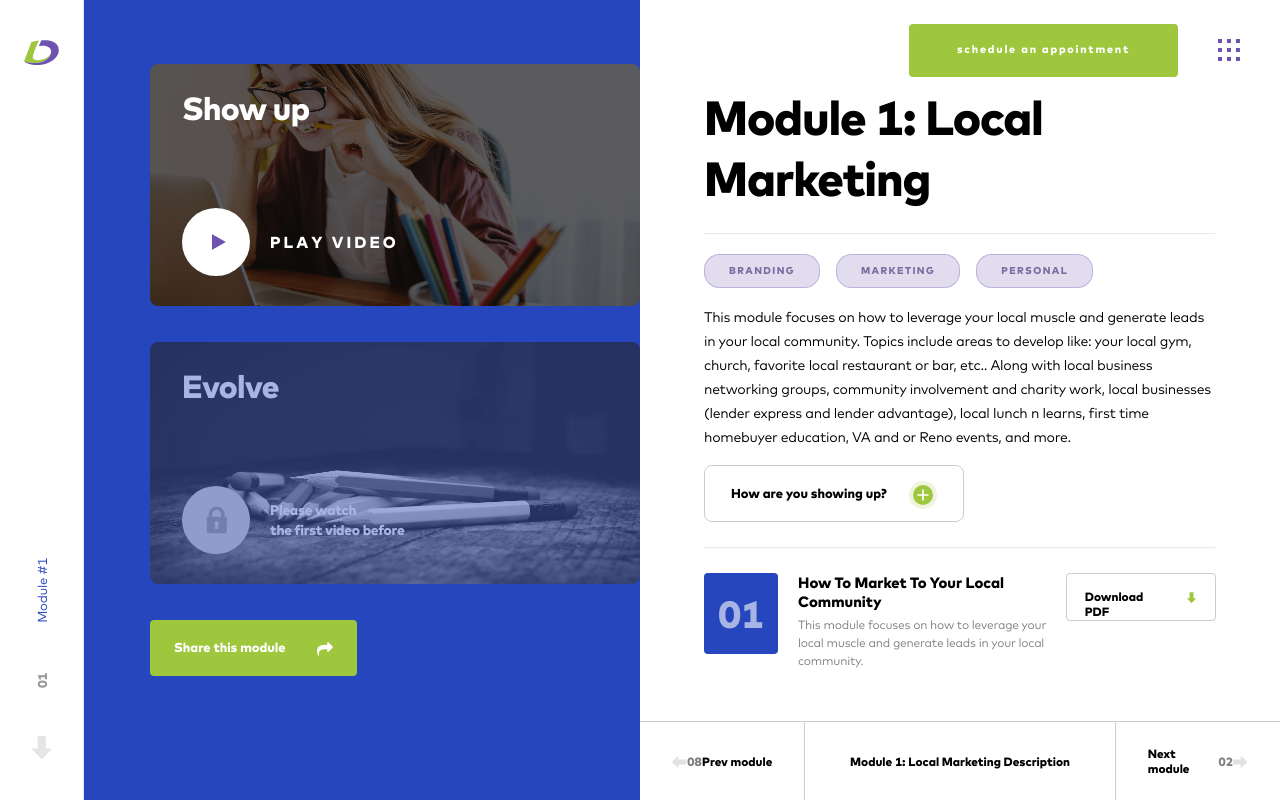
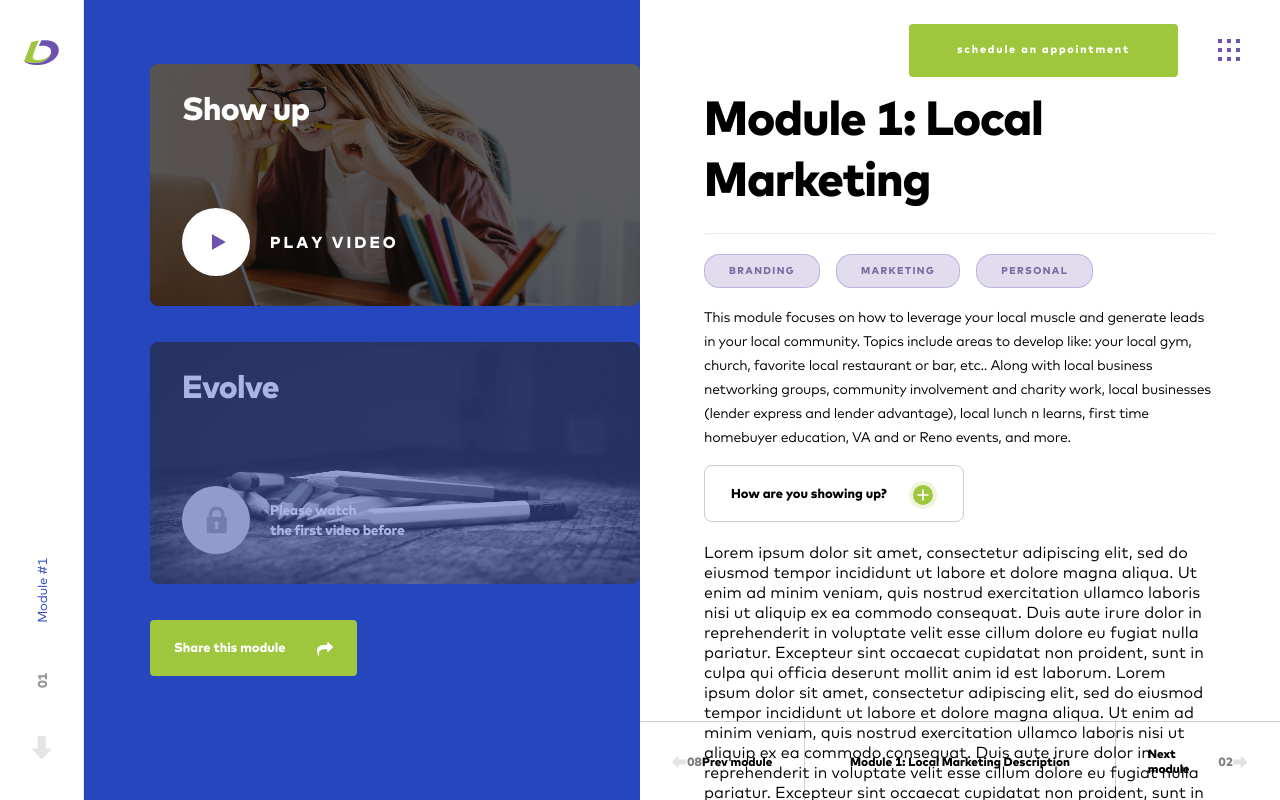
Before and after one commit to DnD-developer/bringiTup, a website with bundled scripts: page src/modules.html in a window 1280 px wide. Both pictures are taken after a click on the element 923 px from the left and 495 px from the top of the page. Built offline with nearby package versions, Linux system fonts and the light colour scheme.

Commit message:
add accordeon for module Page

```diff
--- a/src/assets/css/style.css
+++ b/src/assets/css/style.css
@@ -172,8 +172,11 @@ a:active {
     z-index: 30;
 }
 .msg {
-    display: none;
-    margin-top: 20px;
+    display: block;
+    height: 0;
+    margin-top: 0px;
+    overflow: hidden;
+    transition: all 0.3s;
 }
 .plus {
     position: relative;
--- a/src/js/main.js
+++ b/src/js/main.js
@@ -5,6 +5,7 @@ import { MiniSlider } from "./modules/sliders/mini.slider"
 import { PlayerVideo } from "./modules/playerVideo"
 import { Differnce } from "./modules/difference"
 import { Requestion } from "./modules/request"
+import { Accordeon } from "./modules/accordeon"
 
 document.addEventListener("DOMContentLoaded", () => {
     const sliderModule = new MainSlider({
@@ -60,4 +61,6 @@ document.addEventListener("DOMContentLoaded", () => {
     new Differnce(".officerold", ".officernew", ".officer__card-item", ".plus__content").init()
 
     new Requestion("../assets/question.php", "form").init()
+
+    new Accordeon(".module__info", ".plus", ".msg").init()
 })
--- /dev/null
+++ b/src/js/modules/accordeon.js
@@ -0,0 +1,34 @@
+export class Accordeon {
+    constructor(wrapper, triggerSelector, msgSelector) {
+        this.wrappers = document.querySelectorAll(wrapper)
+        this.trigger = triggerSelector
+        this.msg = msgSelector
+    }
+
+    bindTriggers(btn, msg) {
+        btn.addEventListener(
+            "click",
+            (e) => {
+                e.preventDefault()
+
+                msg.style.height = "auto"
+                let msgHeight = getComputedStyle(msg).height
+                msg.style.height = 0
+
+                setTimeout(() => {
+                    msg.style.cssText = `
+                margin-top: 20px;
+                height: ${msgHeight}
+            `
+                }, 1)
+            },
+            { once: true }
+        )
+    }
+
+    init() {
+        this.wrappers.forEach((wrp) => {
+            this.bindTriggers(wrp.querySelector(this.trigger), wrp.querySelector(this.msg))
+        })
+    }
+}
--- a/src/modules.html
+++ b/src/modules.html
@@ -139,7 +139,9 @@
                         <div class="msg">
                             Lorem ipsum dolor sit amet, consectetur adipiscing elit, sed do eiusmod tempor incididunt ut labore et dolore magna aliqua. Ut enim ad minim veniam, quis nostrud exercitation ullamco laboris nisi ut aliquip ex ea commodo
                             consequat. Duis aute irure dolor in reprehenderit in voluptate velit esse cillum dolore eu fugiat nulla pariatur. Excepteur sint occaecat cupidatat non proident, sunt in culpa qui officia deserunt mollit anim id est
-                            laborum.
+                            laborum. Lorem ipsum dolor sit amet, consectetur adipiscing elit, sed do eiusmod tempor incididunt ut labore et dolore magna aliqua. Ut enim ad minim veniam, quis nostrud exercitation ullamco laboris nisi ut aliquip ex ea
+                            commodo consequat. Duis aute irure dolor in reprehenderit in voluptate velit esse cillum dolore eu fugiat nulla pariatur. Excepteur sint occaecat cupidatat non proident, sunt in culpa qui officia deserunt mollit anim id
+                            est laborum.
                         </div>
                         <hr />
                         <div class="module__info-book">
```
